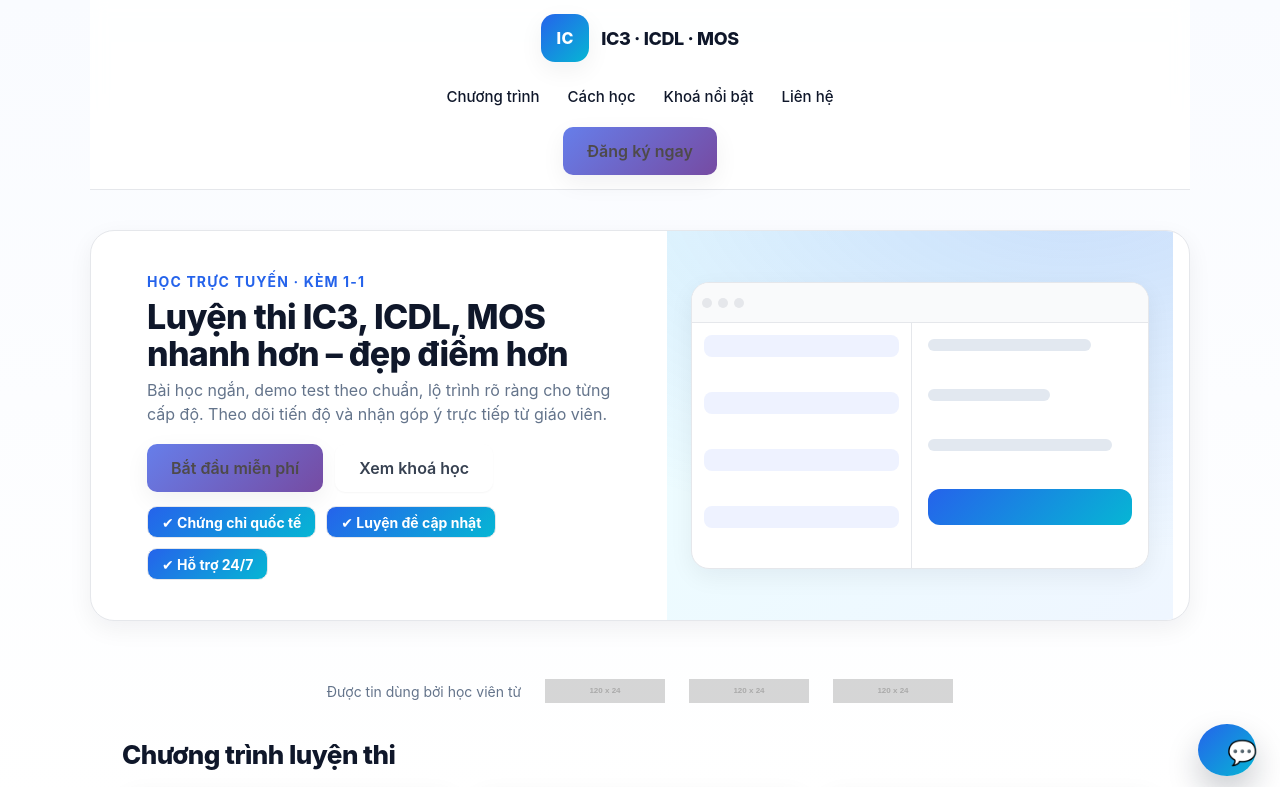
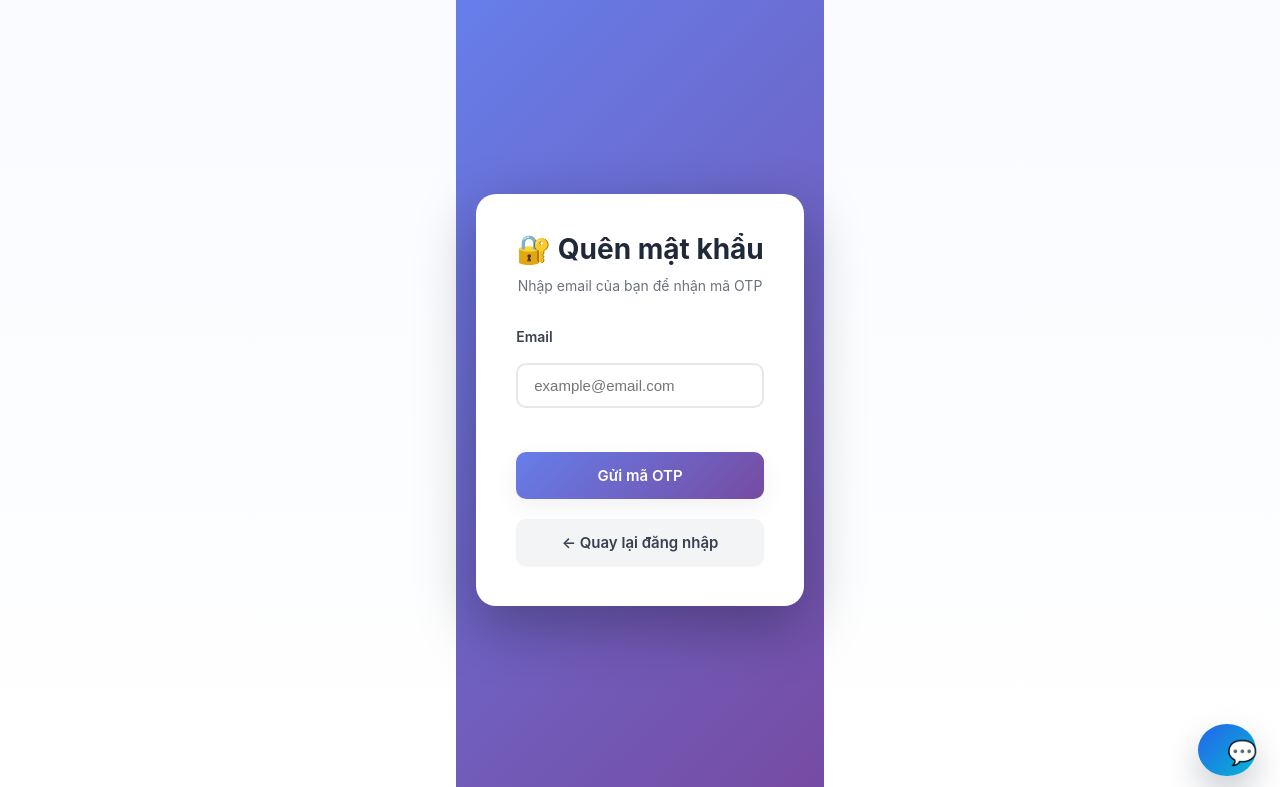
Before and after one commit to dau20061/tracnghiem, a React app in the folder frontend/: page /forgot-password in a window 1280 px wide. Before the commit this address led to /. Shown: the top 787 px of the page. Built offline with nearby package versions, Linux system fonts and the light colour scheme; the HTML template or start-up script is replaced by a standard one.

Commit message:
update forgot password

```diff
--- a/frontend/src/App.jsx
+++ b/frontend/src/App.jsx
@@ -27,6 +27,7 @@
 import SupportChat from "./shared/SupportChat";
 import VerifyOTP from "./page/verify-otp/VerifyOTP";
 import ProfilePage from "./page/profile/ProfilePage";
+import ForgotPassword from "./page/forgot-password/ForgotPassword";
 export default function App() {
   return (
     <BrowserRouter>
@@ -38,6 +39,7 @@
         <Route path="/practice" element={<IC3Dashboard/>} />
         <Route path="/login" element={<LoginPage />} />
         <Route path="/verify-otp" element={<VerifyOTP />} />
+        <Route path="/forgot-password" element={<ForgotPassword />} />
         <Route path="/payment/zalopay/result" element={<ZaloPayResult />} />
         <Route path="/payment/check" element={<PaymentCheck />} />
         <Route path="/payment/waiting" element={<PaymentWaiting />} />
--- /dev/null
+++ b/frontend/src/page/forgot-password/ForgotPassword.css
@@ -0,0 +1,139 @@
+.forgot-password-container {
+  min-height: 100vh;
+  display: flex;
+  align-items: center;
+  justify-content: center;
+  background: linear-gradient(135deg, #667eea 0%, #764ba2 100%);
+  padding: 20px;
+}
+
+.forgot-password-card {
+  background: white;
+  border-radius: 20px;
+  padding: 40px;
+  max-width: 480px;
+  width: 100%;
+  box-shadow: 0 20px 60px rgba(0, 0, 0, 0.3);
+}
+
+.forgot-password-header {
+  text-align: center;
+  margin-bottom: 30px;
+}
+
+.forgot-password-header h1 {
+  margin: 0 0 10px 0;
+  font-size: 28px;
+  color: #1f2937;
+}
+
+.forgot-password-header p {
+  margin: 0;
+  color: #6b7280;
+  font-size: 14px;
+}
+
+.alert {
+  padding: 12px 16px;
+  border-radius: 10px;
+  margin-bottom: 20px;
+  font-size: 14px;
+}
+
+.alert-error {
+  background: #fee2e2;
+  border: 1px solid #fca5a5;
+  color: #991b1b;
+}
+
+.alert-success {
+  background: #d1fae5;
+  border: 1px solid #6ee7b7;
+  color: #065f46;
+}
+
+.forgot-password-form {
+  display: flex;
+  flex-direction: column;
+  gap: 20px;
+}
+
+.form-group {
+  display: flex;
+  flex-direction: column;
+  gap: 8px;
+}
+
+.form-group label {
+  font-weight: 600;
+  color: #374151;
+  font-size: 14px;
+}
+
+.form-group input {
+  padding: 12px 16px;
+  border: 2px solid #e5e7eb;
+  border-radius: 10px;
+  font-size: 15px;
+  transition: all 0.2s;
+}
+
+.form-group input:focus {
+  outline: none;
+  border-color: #667eea;
+  box-shadow: 0 0 0 3px rgba(102, 126, 234, 0.1);
+}
+
+.form-group input:disabled {
+  background: #f3f4f6;
+  cursor: not-allowed;
+}
+
+.form-group small {
+  font-size: 12px;
+  color: #6b7280;
+}
+
+.btn {
+  padding: 14px 24px;
+  border-radius: 10px;
+  font-size: 15px;
+  font-weight: 600;
+  cursor: pointer;
+  transition: all 0.2s;
+  border: none;
+}
+
+.btn-primary {
+  background: linear-gradient(135deg, #667eea 0%, #764ba2 100%);
+  color: white;
+}
+
+.btn-primary:hover:not(:disabled) {
+  transform: translateY(-2px);
+  box-shadow: 0 10px 20px rgba(102, 126, 234, 0.3);
+}
+
+.btn-primary:disabled {
+  opacity: 0.6;
+  cursor: not-allowed;
+}
+
+.btn-secondary {
+  background: #f3f4f6;
+  color: #374151;
+}
+
+.btn-secondary:hover {
+  background: #e5e7eb;
+}
+
+@media (max-width: 600px) {
+  .forgot-password-card {
+    padding: 30px 20px;
+  }
+
+  .forgot-password-header h1 {
+    font-size: 24px;
+  }
+}
--- /dev/null
+++ b/frontend/src/page/forgot-password/ForgotPassword.jsx
@@ -0,0 +1,213 @@
+import React, { useState } from 'react';
+import { useNavigate } from 'react-router-dom';
+import { API_URL } from '../../config/api';
+import './ForgotPassword.css';
+
+export default function ForgotPassword() {
+  const [step, setStep] = useState(1); // 1: nhập email, 2: nhập OTP + password mới
+  const [email, setEmail] = useState('');
+  const [otp, setOtp] = useState('');
+  const [newPassword, setNewPassword] = useState('');
+  const [confirmPassword, setConfirmPassword] = useState('');
+  const [loading, setLoading] = useState(false);
+  const [error, setError] = useState('');
+  const [message, setMessage] = useState('');
+  const navigate = useNavigate();
+
+  const handleSendOTP = async (e) => {
+    e.preventDefault();
+    setError('');
+    setMessage('');
+    setLoading(true);
+
+    try {
+      const res = await fetch(`${API_URL}/api/users/forgot-password`, {
+        method: 'POST',
+        headers: { 'Content-Type': 'application/json' },
+        body: JSON.stringify({ email })
+      });
+
+      const data = await res.json();
+
+      if (res.ok) {
+        setMessage(data.message);
+        setStep(2);
+      } else {
+        setError(data.message || 'Có lỗi xảy ra');
+      }
+    } catch (err) {
+      console.error(err);
+      setError('Không thể kết nối đến server');
+    } finally {
+      setLoading(false);
+    }
+  };
+
+  const handleResetPassword = async (e) => {
+    e.preventDefault();
+    setError('');
+    setMessage('');
+
+    if (newPassword !== confirmPassword) {
+      setError('Mật khẩu xác nhận không khớp');
+      return;
+    }
+
+    if (newPassword.length < 6) {
+      setError('Mật khẩu phải có ít nhất 6 ký tự');
+      return;
+    }
+
+    setLoading(true);
+
+    try {
+      const res = await fetch(`${API_URL}/api/users/reset-password`, {
+        method: 'POST',
+        headers: { 'Content-Type': 'application/json' },
+        body: JSON.stringify({ email, otp, newPassword })
+      });
+
+      const data = await res.json();
+
+      if (res.ok) {
+        setMessage('Đổi mật khẩu thành công! Đang chuyển đến trang đăng nhập...');
+        setTimeout(() => {
+          navigate('/login');
+        }, 2000);
+      } else {
+        setError(data.message || 'Có lỗi xảy ra');
+      }
+    } catch (err) {
+      console.error(err);
+      setError('Không thể kết nối đến server');
+    } finally {
+      setLoading(false);
+    }
+  };
+
+  return (
+    <div className="forgot-password-container">
+      <div className="forgot-password-card">
+        <div className="forgot-password-header">
+          <h1>🔐 Quên mật khẩu</h1>
+          <p>
+            {step === 1
+              ? 'Nhập email của bạn để nhận mã OTP'
+              : 'Nhập mã OTP và mật khẩu mới'}
+          </p>
+        </div>
+
+        {error && (
+          <div className="alert alert-error">
+            ❌ {error}
+          </div>
+        )}
+
+        {message && (
+          <div className="alert alert-success">
+            ✅ {message}
+          </div>
+        )}
+
+        {step === 1 ? (
+          <form onSubmit={handleSendOTP} className="forgot-password-form">
+            <div className="form-group">
+              <label htmlFor="email">Email</label>
+              <input
+                id="email"
+                type="email"
+                value={email}
+                onChange={(e) => setEmail(e.target.value)}
+                placeholder="example@email.com"
+                required
+                disabled={loading}
+              />
+            </div>
+
+            <button
+              type="submit"
+              className="btn btn-primary"
+              disabled={loading}
+            >
+              {loading ? 'Đang gửi...' : 'Gửi mã OTP'}
+            </button>
+
+            <button
+              type="button"
+              className="btn btn-secondary"
+              onClick={() => navigate('/login')}
+            >
+              ← Quay lại đăng nhập
+            </button>
+          </form>
+        ) : (
+          <form onSubmit={handleResetPassword} className="forgot-password-form">
+            <div className="form-group">
+              <label htmlFor="otp">Mã OTP</label>
+              <input
+                id="otp"
+                type="text"
+                value={otp}
+                onChange={(e) => setOtp(e.target.value)}
+                placeholder="Nhập 6 số"
+                maxLength={6}
+                required
+                disabled={loading}
+              />
+              <small>Mã OTP đã được gửi đến email: {email}</small>
+            </div>
+
+            <div className="form-group">
+              <label htmlFor="newPassword">Mật khẩu mới</label>
+              <input
+                id="newPassword"
+                type="password"
+                value={newPassword}
+                onChange={(e) => setNewPassword(e.target.value)}
+                placeholder="Tối thiểu 6 ký tự"
+                required
+                disabled={loading}
+              />
+            </div>
+
+            <div className="form-group">
+              <label htmlFor="confirmPassword">Xác nhận mật khẩu</label>
+              <input
+                id="confirmPassword"
+                type="password"
+                value={confirmPassword}
+                onChange={(e) => setConfirmPassword(e.target.value)}
+                placeholder="Nhập lại mật khẩu mới"
+                required
+                disabled={loading}
+              />
+            </div>
+
+            <button
+              type="submit"
+              className="btn btn-primary"
+              disabled={loading}
+            >
+              {loading ? 'Đang xử lý...' : 'Đổi mật khẩu'}
+            </button>
+
+            <button
+              type="button"
+              className="btn btn-secondary"
+              onClick={() => {
+                setStep(1);
+                setOtp('');
+                setNewPassword('');
+                setConfirmPassword('');
+                setError('');
+                setMessage('');
+              }}
+            >
+              ← Quay lại
+            </button>
+          </form>
+        )}
+      </div>
+    </div>
+  );
+}
--- a/frontend/src/page/loginquiz/loginquiz.jsx
+++ b/frontend/src/page/loginquiz/loginquiz.jsx
@@ -204,6 +204,20 @@
           <button className="btn btn-primary" type="submit" disabled={loading}>
             {loading ? "Đang xử lý..." : mode === "login" ? "Đăng nhập" : "Đăng ký"}
           </button>
+
+          {/* Link quên mật khẩu - chỉ hiện ở mode login và cho user */}
+          {allowRegister && mode === "login" && (
+            <div style={{ textAlign: 'center', marginTop: '12px' }}>
+              <button
+                type="button"
+                className="btn-switch"
+                onClick={() => navigate('/forgot-password')}
+                style={{ fontSize: '13px', color: '#667eea' }}
+              >
+                🔐 Quên mật khẩu?
+              </button>
+            </div>
+          )}
         </form>
 
         <div className="foot">
```
Also changed, not shown: 1 other file (tests, documents, lock files or other folders).
